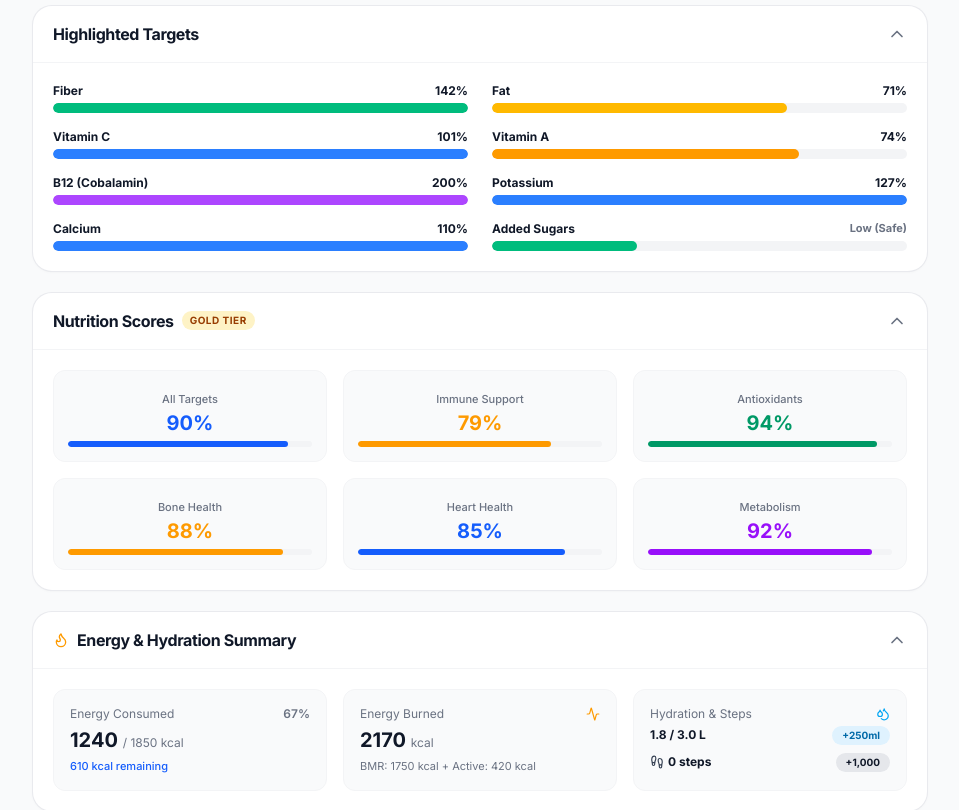
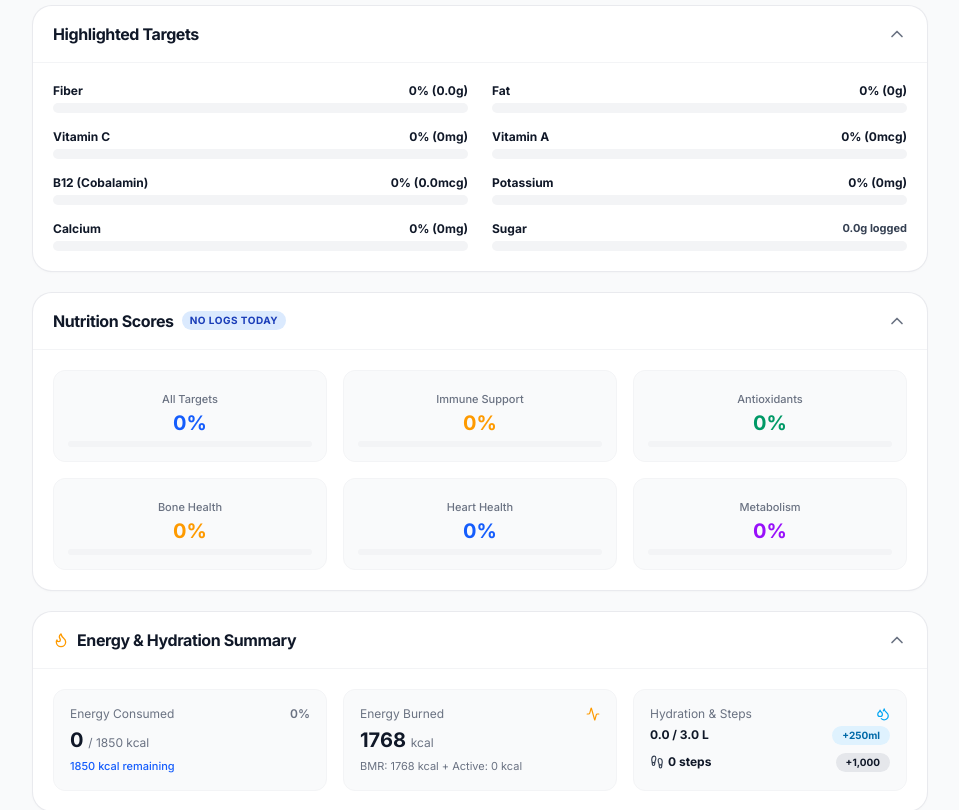
Before and after one commit to cjm7v45ccr-blip/Weight-Coach, a React (Vite) app: page / in a window 1280 px wide. Shown: the part 1020-1830 px from the top of the page, without its empty margins (280-1239 px from the left). Built offline with nearby package versions, Linux system fonts and the light colour scheme; no server answers; the database is empty.

Commit message:
feat: implement dynamic data calculations
Replace mock data with real-time computations for BMR, burned calories, micronutrients, and 7-day adherence history. Reset persistent state defaults for improved user control.

```diff
--- a/src/context/FitnessContext.tsx
+++ b/src/context/FitnessContext.tsx
@@ -505,7 +505,7 @@ export const FitnessProvider: React.FC<{ children: React.ReactNode }> = ({ child
     }
   };
 
-  // 1. Core Persistent States with initial fallbacks
+  // 1. Core Persistent States with initial fallbacks (defaults to empty for true user control)
   const [userProfile, setUserProfileState] = useState<UserProfile>(() => {
     try {
       const saved = localStorage.getItem(STORAGE_KEYS.PROFILE);
@@ -519,7 +519,7 @@ export const FitnessProvider: React.FC<{ children: React.ReactNode }> = ({ child
     try {
       const saved = localStorage.getItem(STORAGE_KEYS.FOOD);
       if (saved !== null) return JSON.parse(saved);
-      return initialUserProfile.onboardingCompleted ? initialFoodEntries : [];
+      return [];
     } catch {
       return [];
     }
@@ -529,7 +529,7 @@ export const FitnessProvider: React.FC<{ children: React.ReactNode }> = ({ child
     try {
       const saved = localStorage.getItem(STORAGE_KEYS.WORKOUTS);
       if (saved !== null) return JSON.parse(saved);
-      return initialUserProfile.onboardingCompleted ? initialWorkouts : [];
+      return [];
     } catch {
       return [];
     }
@@ -548,7 +548,7 @@ export const FitnessProvider: React.FC<{ children: React.ReactNode }> = ({ child
     try {
       const saved = localStorage.getItem(STORAGE_KEYS.WEIGHT);
       if (saved !== null) return JSON.parse(saved);
-      return initialUserProfile.onboardingCompleted ? initialWeightEntries : [];
+      return [];
     } catch {
       return [];
     }
@@ -558,7 +558,7 @@ export const FitnessProvider: React.FC<{ children: React.ReactNode }> = ({ child
     try {
       const saved = localStorage.getItem(STORAGE_KEYS.ACTIVITY);
       if (saved !== null) return JSON.parse(saved);
-      return initialUserProfile.onboardingCompleted ? initialActivityEntries : [];
+      return [];
     } catch {
       return [];
     }
@@ -568,7 +568,7 @@ export const FitnessProvider: React.FC<{ children: React.ReactNode }> = ({ child
     try {
       const saved = localStorage.getItem(STORAGE_KEYS.GOALS);
       if (saved !== null) return JSON.parse(saved);
-      return initialUserProfile.onboardingCompleted ? initialGoals : [];
+      return [];
     } catch {
       return [];
     }
@@ -578,7 +578,7 @@ export const FitnessProvider: React.FC<{ children: React.ReactNode }> = ({ child
     try {
       const saved = localStorage.getItem(STORAGE_KEYS.AI_CHAT);
       if (saved !== null) return JSON.parse(saved);
-      return initialUserProfile.onboardingCompleted ? initialAIChat : [];
+      return [];
     } catch {
       return [];
     }
@@ -588,7 +588,7 @@ export const FitnessProvider: React.FC<{ children: React.ReactNode }> = ({ child
     try {
       const saved = localStorage.getItem(STORAGE_KEYS.WEEKLY);
       if (saved !== null) return JSON.parse(saved);
-      return initialUserProfile.onboardingCompleted ? [initialWeeklyReview] : [];
+      return [];
     } catch {
       return [];
     }
@@ -598,7 +598,7 @@ export const FitnessProvider: React.FC<{ children: React.ReactNode }> = ({ child
     try {
       const saved = localStorage.getItem(STORAGE_KEYS.WATER);
       if (saved !== null) return JSON.parse(saved);
-      return initialUserProfile.onboardingCompleted ? 1800 : 0;
+      return 0;
     } catch {
       return 0;
     }
--- a/src/views/HomeView.tsx
+++ b/src/views/HomeView.tsx
@@ -99,10 +99,48 @@ export const HomeView: React.FC<HomeViewProps> = ({
   const fPercent = Math.min(100, Math.round((consumedF / (targetF || 1)) * 100));
   const calPercent = Math.min(100, Math.round((consumedCal / (targetCal || 1)) * 100));
 
-  // Burned & BMR
-  const bmr = userProfile.bmr || 1750;
-  const exerciseBurn = 420;
+  // Burned & BMR calculated from real user profile and today's activity
+  const bmr = userProfile.bmr || Math.round(10 * ((userProfile.currentWeight || 160) * 0.453592) + 6.25 * (userProfile.heightCm || 175) - 5 * (userProfile.age || 25) + (userProfile.gender === "male" ? 5 : -161));
+  const exerciseBurn = Math.round((todayTotals.steps * 0.04) + (todayTotals.activeMinutes * 6.5));
   const totalBurned = bmr + exerciseBurn;
+
+  // Real Micronutrient Totals from today's food entries
+  const todayMicros = todayFoodEntries.reduce(
+    (acc, entry) => {
+      if (!entry.micros) return acc;
+      return {
+        fiber: acc.fiber + (entry.micros.fiber || 0),
+        vitaminC: acc.vitaminC + (entry.micros.vitaminC || 0),
+        vitaminA: acc.vitaminA + (entry.micros.vitaminA || 0),
+        vitaminB12: acc.vitaminB12 + (entry.micros.vitaminB12 || 0),
+        potassium: acc.potassium + (entry.micros.potassium || 0),
+        calcium: acc.calcium + (entry.micros.calcium || 0),
+        sugar: acc.sugar + (entry.micros.sugar || 0),
+        iron: acc.iron + (entry.micros.iron || 0),
+        magnesium: acc.magnesium + (entry.micros.magnesium || 0),
+        zinc: acc.zinc + (entry.micros.zinc || 0),
+        vitaminD: acc.vitaminD + (entry.micros.vitaminD || 0),
+      };
+    },
+    { fiber: 0, vitaminC: 0, vitaminA: 0, vitaminB12: 0, potassium: 0, calcium: 0, sugar: 0, iron: 0, magnesium: 0, zinc: 0, vitaminD: 0 }
+  );
+
+  // Micronutrient percentage of daily recommendation
+  const fiberPercent = Math.min(150, Math.round((todayMicros.fiber / 38) * 100));
+  const vitCPercent = Math.min(150, Math.round((todayMicros.vitaminC / 90) * 100));
+  const vitAPercent = Math.min(150, Math.round((todayMicros.vitaminA / 900) * 100));
+  const vitB12Percent = Math.min(150, Math.round((todayMicros.vitaminB12 / 2.4) * 100));
+  const potassiumPercent = Math.min(150, Math.round((todayMicros.potassium / 4700) * 100));
+  const calciumPercent = Math.min(150, Math.round((todayMicros.calcium / 1000) * 100));
+
+  // Dynamic Nutrition Scores based on real logged food
+  const hasFoodLogged = todayFoodEntries.length > 0;
+  const allTargetsScore = hasFoodLogged ? Math.min(100, Math.round((pPercent + cPercent + fPercent + calPercent) / 4)) : 0;
+  const immuneScore = hasFoodLogged ? Math.min(100, Math.round((vitCPercent + vitAPercent + (todayMicros.zinc ? Math.min(100, (todayMicros.zinc / 11) * 100) : 0)) / 3)) : 0;
+  const antioxidantScore = hasFoodLogged ? Math.min(100, Math.round((vitCPercent + vitAPercent) / 2)) : 0;
+  const boneScore = hasFoodLogged ? Math.min(100, Math.round((calciumPercent + (todayMicros.vitaminD ? Math.min(100, (todayMicros.vitaminD / 20) * 100) : 0)) / 2)) : 0;
+  const heartScore = hasFoodLogged ? Math.min(100, Math.round((fiberPercent + potassiumPercent) / 2)) : 0;
+  const metabolismScore = hasFoodLogged ? Math.min(100, Math.round((pPercent + vitB12Percent) / 2)) : 0;
 
   // Meals grouping
   const breakfastItems = todayFoodEntries.filter((f) => f.mealType === "breakfast");
@@ -485,10 +523,10 @@ export const HomeView: React.FC<HomeViewProps> = ({
             <div className="space-y-1">
               <div className="flex items-center justify-between text-xs">
                 <span className="font-bold text-gray-900">Fiber</span>
-                <span className="font-bold text-gray-900">142%</span>
+                <span className="font-bold text-gray-900">{fiberPercent}% ({todayMicros.fiber.toFixed(1)}g)</span>
               </div>
               <div className="w-full bg-gray-100 h-2.5 rounded-full overflow-hidden">
-                <div className="bg-emerald-500 h-full rounded-full" style={{ width: "100%" }} />
+                <div className="bg-emerald-500 h-full rounded-full transition-all" style={{ width: `${Math.min(100, fiberPercent)}%` }} />
               </div>
             </div>
 
@@ -496,10 +534,10 @@ export const HomeView: React.FC<HomeViewProps> = ({
             <div className="space-y-1">
               <div className="flex items-center justify-between text-xs">
                 <span className="font-bold text-gray-900">Fat</span>
-                <span className="font-bold text-gray-900">71%</span>
+                <span className="font-bold text-gray-900">{fPercent}% ({consumedF}g)</span>
               </div>
               <div className="w-full bg-gray-100 h-2.5 rounded-full overflow-hidden">
-                <div className="bg-amber-400 h-full rounded-full" style={{ width: "71%" }} />
+                <div className="bg-amber-400 h-full rounded-full transition-all" style={{ width: `${Math.min(100, fPercent)}%` }} />
               </div>
             </div>
 
@@ -507,10 +545,10 @@ export const HomeView: React.FC<HomeViewProps> = ({
             <div className="space-y-1">
               <div className="flex items-center justify-between text-xs">
                 <span className="font-bold text-gray-900">Vitamin C</span>
-                <span className="font-bold text-gray-900">101%</span>
+                <span className="font-bold text-gray-900">{vitCPercent}% ({todayMicros.vitaminC.toFixed(0)}mg)</span>
               </div>
               <div className="w-full bg-gray-100 h-2.5 rounded-full overflow-hidden">
-                <div className="bg-blue-500 h-full rounded-full" style={{ width: "100%" }} />
+                <div className="bg-blue-500 h-full rounded-full transition-all" style={{ width: `${Math.min(100, vitCPercent)}%` }} />
               </div>
             </div>
 
@@ -518,10 +556,10 @@ export const HomeView: React.FC<HomeViewProps> = ({
             <div className="space-y-1">
               <div className="flex items-center justify-between text-xs">
                 <span className="font-bold text-gray-900">Vitamin A</span>
-                <span className="font-bold text-gray-900">74%</span>
+                <span className="font-bold text-gray-900">{vitAPercent}% ({todayMicros.vitaminA.toFixed(0)}mcg)</span>
               </div>
               <div className="w-full bg-gray-100 h-2.5 rounded-full overflow-hidden">
-                <div className="bg-amber-500 h-full rounded-full" style={{ width: "74%" }} />
+                <div className="bg-amber-500 h-full rounded-full transition-all" style={{ width: `${Math.min(100, vitAPercent)}%` }} />
               </div>
             </div>
 
@@ -529,10 +567,10 @@ export const HomeView: React.FC<HomeViewProps> = ({
             <div className="space-y-1">
               <div className="flex items-center justify-between text-xs">
                 <span className="font-bold text-gray-900">B12 (Cobalamin)</span>
-                <span className="font-bold text-gray-900">200%</span>
+                <span className="font-bold text-gray-900">{vitB12Percent}% ({todayMicros.vitaminB12.toFixed(1)}mcg)</span>
               </div>
               <div className="w-full bg-gray-100 h-2.5 rounded-full overflow-hidden">
-                <div className="bg-purple-500 h-full rounded-full" style={{ width: "100%" }} />
+                <div className="bg-purple-500 h-full rounded-full transition-all" style={{ width: `${Math.min(100, vitB12Percent)}%` }} />
               </div>
             </div>
 
@@ -540,10 +578,10 @@ export const HomeView: React.FC<HomeViewProps> = ({
             <div className="space-y-1">
               <div className="flex items-center justify-between text-xs">
                 <span className="font-bold text-gray-900">Potassium</span>
-                <span className="font-bold text-gray-900">127%</span>
+                <span className="font-bold text-gray-900">{potassiumPercent}% ({todayMicros.potassium.toFixed(0)}mg)</span>
               </div>
               <div className="w-full bg-gray-100 h-2.5 rounded-full overflow-hidden">
-                <div className="bg-blue-500 h-full rounded-full" style={{ width: "100%" }} />
+                <div className="bg-blue-500 h-full rounded-full transition-all" style={{ width: `${Math.min(100, potassiumPercent)}%` }} />
               </div>
             </div>
 
@@ -551,21 +589,21 @@ export const HomeView: React.FC<HomeViewProps> = ({
             <div className="space-y-1">
               <div className="flex items-center justify-between text-xs">
                 <span className="font-bold text-gray-900">Calcium</span>
-                <span className="font-bold text-gray-900">110%</span>
+                <span className="font-bold text-gray-900">{calciumPercent}% ({todayMicros.calcium.toFixed(0)}mg)</span>
               </div>
               <div className="w-full bg-gray-100 h-2.5 rounded-full overflow-hidden">
-                <div className="bg-blue-500 h-full rounded-full" style={{ width: "100%" }} />
+                <div className="bg-blue-500 h-full rounded-full transition-all" style={{ width: `${Math.min(100, calciumPercent)}%` }} />
               </div>
             </div>
 
             {/* Right Col 4: Added Sugars */}
             <div className="space-y-1">
               <div className="flex items-center justify-between text-xs">
-                <span className="font-bold text-gray-900">Added Sugars</span>
-                <span className="text-[11px] font-bold text-gray-500">Low (Safe)</span>
+                <span className="font-bold text-gray-900">Sugar</span>
+                <span className="text-[11px] font-bold text-gray-700">{todayMicros.sugar.toFixed(1)}g logged</span>
               </div>
               <div className="w-full bg-gray-100 h-2.5 rounded-full overflow-hidden">
-                <div className="bg-emerald-500 h-full rounded-full" style={{ width: "35%" }} />
+                <div className="bg-emerald-500 h-full rounded-full transition-all" style={{ width: `${Math.min(100, Math.round((todayMicros.sugar / 50) * 100))}%` }} />
               </div>
             </div>
           </div>
@@ -582,8 +620,8 @@ export const HomeView: React.FC<HomeViewProps> = ({
             <h2 className="text-sm sm:text-base font-bold text-gray-900 tracking-tight">
               Nutrition Scores
             </h2>
-            <span className="text-[10px] font-bold uppercase tracking-wider text-amber-800 bg-amber-100 px-2 py-0.5 rounded-full">
-              Gold Tier
+            <span className="text-[10px] font-bold uppercase tracking-wider text-blue-800 bg-blue-100 px-2 py-0.5 rounded-full">
+              {allTargetsScore >= 80 ? "Optimal Tier" : allTargetsScore > 0 ? "Building" : "No Logs Today"}
             </span>
           </div>
           <button className="text-gray-500 hover:text-gray-900">
@@ -595,49 +633,49 @@ export const HomeView: React.FC<HomeViewProps> = ({
           <div className="p-5 grid grid-cols-2 sm:grid-cols-3 gap-4">
             <div className="p-3.5 rounded-xl bg-gray-50 border border-gray-100 text-center space-y-1">
               <span className="text-[11px] font-medium text-gray-500">All Targets</span>
-              <p className="text-xl font-bold text-blue-600">90%</p>
+              <p className="text-xl font-bold text-blue-600">{allTargetsScore}%</p>
               <div className="w-full bg-gray-100 h-1.5 rounded-full overflow-hidden">
-                <div className="bg-blue-600 h-full rounded-full" style={{ width: "90%" }} />
+                <div className="bg-blue-600 h-full rounded-full transition-all" style={{ width: `${allTargetsScore}%` }} />
               </div>
             </div>
 
             <div className="p-3.5 rounded-xl bg-gray-50 border border-gray-100 text-center space-y-1">
               <span className="text-[11px] font-medium text-gray-500">Immune Support</span>
-              <p className="text-xl font-bold text-amber-500">79%</p>
+              <p className="text-xl font-bold text-amber-500">{immuneScore}%</p>
               <div className="w-full bg-gray-100 h-1.5 rounded-full overflow-hidden">
-                <div className="bg-amber-500 h-full rounded-full" style={{ width: "79%" }} />
+                <div className="bg-amber-500 h-full rounded-full transition-all" style={{ width: `${immuneScore}%` }} />
               </div>
             </div>
 
             <div className="p-3.5 rounded-xl bg-gray-50 border border-gray-100 text-center space-y-1">
               <span className="text-[11px] font-medium text-gray-500">Antioxidants</span>
-              <p className="text-xl font-bold text-emerald-600">94%</p>
+              <p className="text-xl font-bold text-emerald-600">{antioxidantScore}%</p>
               <div className="w-full bg-gray-100 h-1.5 rounded-full overflow-hidden">
-                <div className="bg-emerald-600 h-full rounded-full" style={{ width: "94%" }} />
+                <div className="bg-emerald-600 h-full rounded-full transition-all" style={{ width: `${antioxidantScore}%` }} />
               </div>
             </div>
 
             <div className="p-3.5 rounded-xl bg-gray-50 border border-gray-100 text-center space-y-1">
               <span className="text-[11px] font-medium text-gray-500">Bone Health</span>
-              <p className="text-xl font-bold text-amber-500">88%</p>
+              <p className="text-xl font-bold text-amber-500">{boneScore}%</p>
               <div className="w-full bg-gray-100 h-1.5 rounded-full overflow-hidden">
-                <div className="bg-amber-500 h-full rounded-full" style={{ width: "88%" }} />
+                <div className="bg-amber-500 h-full rounded-full transition-all" style={{ width: `${boneScore}%` }} />
               </div>
             </div>
 
             <div className="p-3.5 rounded-xl bg-gray-50 border border-gray-100 text-center space-y-1">
               <span className="text-[11px] font-medium text-gray-500">Heart Health</span>
-              <p className="text-xl font-bold text-blue-600">85%</p>
+              <p className="text-xl font-bold text-blue-600">{heartScore}%</p>
               <div className="w-full bg-gray-100 h-1.5 rounded-full overflow-hidden">
-                <div className="bg-blue-600 h-full rounded-full" style={{ width: "85%" }} />
+                <div className="bg-blue-600 h-full rounded-full transition-all" style={{ width: `${heartScore}%` }} />
               </div>
             </div>
 
             <div className="p-3.5 rounded-xl bg-gray-50 border border-gray-100 text-center space-y-1">
               <span className="text-[11px] font-medium text-gray-500">Metabolism</span>
-              <p className="text-xl font-bold text-purple-600">92%</p>
+              <p className="text-xl font-bold text-purple-600">{metabolismScore}%</p>
               <div className="w-full bg-gray-100 h-1.5 rounded-full overflow-hidden">
-                <div className="bg-purple-600 h-full rounded-full" style={{ width: "92%" }} />
+                <div className="bg-purple-600 h-full rounded-full transition-all" style={{ width: `${metabolismScore}%` }} />
               </div>
             </div>
           </div>
--- a/src/views/ProgressView.tsx
+++ b/src/views/ProgressView.tsx
@@ -168,6 +168,7 @@ export const ProgressView: React.FC<ProgressViewProps> = ({
           </div>
         </div>
 
+        {chartData.length > 0 ? (
           <div className="h-64 sm:h-72 w-full pt-2">
             <ResponsiveContainer width="100%" height="100%">
               <AreaChart data={chartData} margin={{ top: 10, right: 10, left: -20, bottom: 0 }}>
@@ -213,6 +214,21 @@ export const ProgressView: React.FC<ProgressViewProps> = ({
               </AreaChart>
             </ResponsiveContainer>
           </div>
+        ) : (
+          <div className="h-48 flex flex-col items-center justify-center text-center p-6 border-2 border-dashed border-gray-200 rounded-2xl">
+            <Scale className="w-8 h-8 text-gray-400 mb-2" />
+            <p className="text-sm font-bold text-gray-800">No Weight Data Recorded</p>
+            <p className="text-xs text-gray-500 max-w-xs mt-0.5">
+              Log your daily morning weigh-ins to see smoothed moving averages and body composition trajectories.
+            </p>
+            <button
+              onClick={() => setShowLogModal(true)}
+              className="mt-3 px-4 py-1.5 rounded-full bg-gray-900 text-white text-xs font-bold shadow-xs hover:bg-black transition-all"
+            >
+              Log First Weigh-in
+            </button>
+          </div>
+        )}
       </div>
 
       {/* 4. ACTIVE GOALS SUMMARY */}
@@ -232,6 +248,7 @@ export const ProgressView: React.FC<ProgressViewProps> = ({
           </button>
         </div>
 
+        {goals.length > 0 ? (
           <div className="grid grid-cols-1 sm:grid-cols-2 gap-3">
             {goals.map((goal) => {
               const totalDelta = Math.abs(goal.targetValue - goal.startValue);
@@ -255,6 +272,17 @@ export const ProgressView: React.FC<ProgressViewProps> = ({
               );
             })}
           </div>
+        ) : (
+          <div className="p-6 text-center border border-dashed border-gray-200 rounded-xl">
+            <p className="text-xs text-gray-500">No active goals configured yet.</p>
+            <button
+              onClick={onOpenGoals}
+              className="mt-2 text-xs font-bold text-blue-600 hover:text-blue-700 underline"
+            >
+              Set up your first goal &rarr;
+            </button>
+          </div>
+        )}
       </div>
 
       {/* 5. WEIGH-IN LOGS TABLE */}
@@ -263,6 +291,7 @@ export const ProgressView: React.FC<ProgressViewProps> = ({
           Recent Weigh-In Logs
         </h3>
 
+        {weightEntries.length > 0 ? (
           <div className="space-y-2 divide-y divide-gray-100">
             {weightEntries.slice(0, 7).map((entry) => (
               <div key={entry.id} className="pt-2 first:pt-0 flex items-center justify-between text-xs">
@@ -281,6 +310,9 @@ export const ProgressView: React.FC<ProgressViewProps> = ({
               </div>
             ))}
           </div>
+        ) : (
+          <p className="text-xs text-gray-500 italic">No weigh-in entries logged yet. Tap "Log Weight" above to add your first check-in.</p>
+        )}
       </div>
 
       {/* Log Weight Modal */}
```
Also changed, not shown: src/views/NutritionView.tsx (+46 -14 lines). Lines whose indentation alone changed are shown as unchanged.
